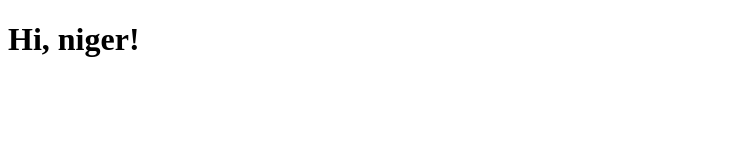
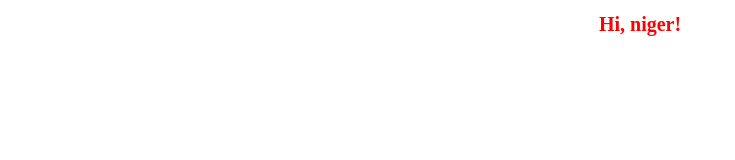
Before and after one commit to elmyrza/test, a plain HTML site: page index.html in a window 1280 px wide. Shown: the whole page, without its empty margins (0-735 px from the left). Drawn offline with Linux system fonts and the light colour scheme.

Commit message:
added style.css file

```diff
--- a/index.html
+++ b/index.html
@@ -5,6 +5,7 @@
     <meta charset="UTF-8">
     <meta http-equiv="X-UA-Compatible" content="IE=edge">
     <meta name="viewport" content="width=device-width, initial-scale=1.0">
+    <link rel="stylesheet" href="style.css">
     <title>NIger</title>
 </head>
 
--- /dev/null
+++ b/style.css
@@ -0,0 +1,5 @@
+h1 {
+    font-size: 20px;
+    text-align: center;
+    color: red;
+}
```
